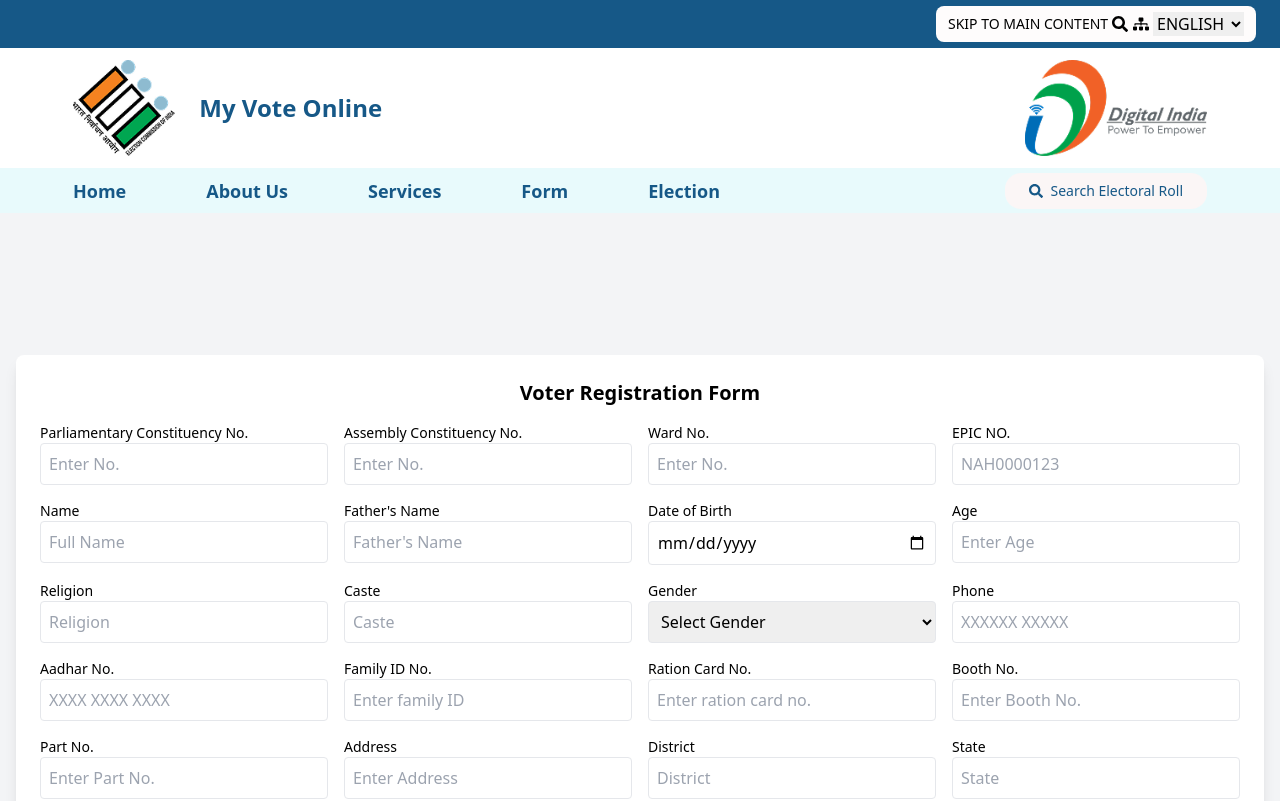
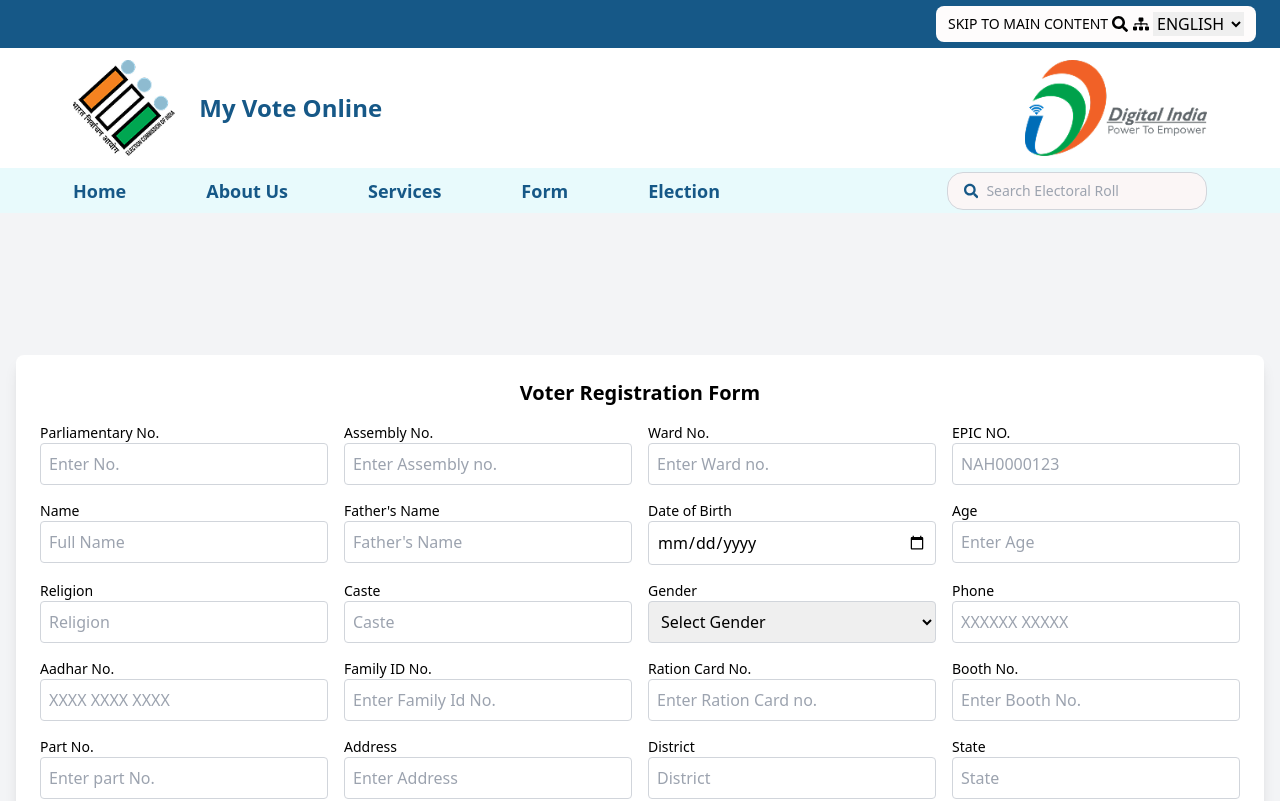
Before and after one commit to Prakashsuryaa/Myvoteonline, a React (Create React App) app in the folder frontend/: page /form in a window 1280 px wide. Shown: the top 801 px of the page. Built offline with nearby package versions, Linux system fonts and the light colour scheme.

Commit message:
fix the form

```diff
--- a/frontend/src/component/navbar.jsx
+++ b/frontend/src/component/navbar.jsx
@@ -13,7 +13,7 @@ const Navbar = () => {
             SKIP TO MAIN CONTENT
           </button>
           <FaSearch aria-label="Search" className="cursor-pointer" />
-          <FaSitemap aria-label="Sitemap "className="cursor-pointer" />
+          <FaSitemap aria-label="Sitemap " className="cursor-pointer" />
           <select name="" id="ENGLISH" className="cursor-pointer">
             <option value="">ENGLISH</option>
             <option value="">HINDI</option>
@@ -38,7 +38,7 @@ const Navbar = () => {
 
       {/* Navigation Bar */}
       <nav
-         className="text-[#165887] sticky top-0 w-full h-[45px] flex justify-between items-center border border-[#E8FAFC] bg-[#E8FAFC] z-50 px-[72px]"
+        className="text-[#165887] sticky top-0 w-full h-[45px] flex justify-between items-center border border-[#E8FAFC] bg-[#E8FAFC] z-50 px-[72px]"
         style={{ paddingLeft: "72px", paddingRight: "72px" }}
       >
         <ul className="flex space-x-20 text-lg font-semibold  cursor-pointer">
@@ -48,12 +48,15 @@ const Navbar = () => {
             </li>
           ))}
         </ul>
-        <button className="flex items-center gap-2 text-[#165887] text-sm px-6 py-2 rounded-2xl bg-[#FBF6F6]">
-          <FaSearch aria-label="Search" />
-          <span>Search Electoral Roll</span>
-        </button>
+        <div className="flex items-center bg-[#FBF6F6] rounded-2xl px-4 py-2 border border-gray-300">
+          <FaSearch className="text-[#165887] mr-2" aria-label="Search" />
+          <input
+            type="text"
+            placeholder="Search Electoral Roll"
+            className="bg-transparent outline-none text-[#165887] text-sm w-full"
+          />
+        </div>
       </nav>
-
     </>
   );
 };
--- a/frontend/src/component/voterform.jsx
+++ b/frontend/src/component/voterform.jsx
@@ -1,6 +1,40 @@
 import React, { useState } from "react";
 import Navbar from "./navbar";
 import Footer from "./footer";
+
+const InputField = ({ label, name, type = "text", value, onChange, placeholder, error }) => (
+  <div className="w-full">
+    <label className="block text-sm font-medium">{label}</label>
+    <input
+      name={name}
+      value={value}
+      onChange={onChange}
+      type={type}
+      className={`w-full border rounded p-2 ${error ? "border-red-500" : "border-gray-300"}`}
+      placeholder={placeholder}
+    />
+    {error && <p className="text-red-500 text-sm">{error}</p>}
+  </div>
+);
+
+const SelectField = ({ label, name, value, onChange, options, error }) => (
+  <div className="w-full">
+    <label className="block text-sm font-medium">{label}</label>
+    <select
+      name={name}
+      value={value}
+      onChange={onChange}
+      className={`w-full border rounded p-2 ${error ? "border-red-500" : "border-gray-300"}`}
+    >
+      {options.map((option) => (
+        <option key={option.value} value={option.value}>
+          {option.label}
+        </option>
+      ))}
+    </select>
+    {error && <p className="text-red-500 text-sm">{error}</p>}
+  </div>
+);
 
 const VoterForm = () => {
   const [formData, setFormData] = useState({
@@ -26,291 +60,85 @@ const VoterForm = () => {
     state: "",
   });
 
-  // Handle input change
+  const [errors, setErrors] = useState({});
+
   const handleChange = (e) => {
     setFormData({ ...formData, [e.target.name]: e.target.value });
   };
 
-  // Handle form submit
+  const validateForm = () => {
+    let newErrors = {};
+    if (!formData.name) newErrors.name = "Name is required";
+    if (!formData.phone) newErrors.phone = "Phone number is required";
+    setErrors(newErrors);
+    return Object.keys(newErrors).length === 0;
+  };
+
   const handleSubmit = (e) => {
-    e.preventDefault(); // Prevent page refresh
-    console.log("Form Data Submitted:", formData); // Log data to console
-    alert("Voter registration saved successfully!"); // Show success message
+    e.preventDefault();
+    if (validateForm()) {
+      alert("Voter registration saved successfully!");
+      setFormData({
+        parliamentaryNo: "",
+        assemblyNo: "",
+        wardNo: "",
+        epicNo: "",
+        name: "",
+        fatherName: "",
+        dob: "",
+        age: "",
+        religion: "",
+        caste: "",
+        gender: "",
+        phone: "",
+        aadharNo: "",
+        familyId: "",
+        rationCard: "",
+        boothNo: "",
+        partNo: "",
+        address: "",
+        district: "",
+        state: "",
+      });
+      setErrors({});
+    }
   };
 
   return (
-
     <div className="flex flex-col min-h-screen">
-      {/* Navbar */}
       <Navbar />
       <div className="flex justify-center items-center min-h-screen bg-gray-100 p-4 pt-10">
         <div className="bg-white shadow-lg rounded-lg p-6 w-full max-w-7xl">
-        <h2 className="text-xl font-semibold text-center mb-4">
-          Voter Registration Form
-        </h2>
+          <h2 className="text-xl font-semibold text-center mb-4">Voter Registration Form</h2>
+          <form onSubmit={handleSubmit} className="grid grid-cols-1 sm:grid-cols-2 md:grid-cols-3 lg:grid-cols-4 gap-4">
+            <InputField label="Parliamentary No." name="parliamentaryNo" value={formData.parliamentaryNo} onChange={handleChange} placeholder="Enter No." />
+            <InputField label="Assembly No." name="assemblyNo" value={formData.assemblyNo} onChange={handleChange} placeholder="Enter Assembly no." />
+            <InputField label="Ward No." name="wardNo" value={formData.wardNo} onChange={handleChange} placeholder="Enter Ward no." />
+            <InputField label="EPIC NO." name="epicNo" value={formData.epicNo} onChange={handleChange} placeholder="NAH0000123" />
+            <InputField label="Name" name="name" value={formData.name} onChange={handleChange} placeholder="Full Name" error={errors.name} />
+            <InputField label="Father's Name" name="fatherName" value={formData.fatherName} onChange={handleChange} placeholder="Father's Name" error={errors.fatherName} />
+            <InputField label="Date of Birth" name="dob" value={formData.dob} onChange={handleChange} type="date" error={errors.dob} />
+            <InputField label="Age" name="age" value={formData.age} onChange={handleChange} placeholder="Enter Age" error={errors.age} />
+            <InputField label="Religion" name="religion" value={formData.religion} onChange={handleChange} placeholder="Religion" />
+            <InputField label="Caste" name="caste" value={formData.caste} onChange={handleChange} placeholder="Caste" />
+            <SelectField label="Gender" name="gender" value={formData.gender} onChange={handleChange} options={[{ value: "", label: "Select Gender" }, { value: "male", label: "Male" }, { value: "female", label: "Female" }, { value: "other", label: "Other" }]} error={errors.gender} />
+            <InputField label="Phone" name="phone" value={formData.phone} onChange={handleChange} placeholder="XXXXXX XXXXX" error={errors.phone} />
+            <InputField label="Aadhar No." name="aadharNo" value={formData.aadharNo} onChange={handleChange} placeholder="XXXX XXXX XXXX" error={errors.aadharNo} />
+            <InputField label="Family ID No." name="familyId" value={formData.familyId} onChange={handleChange} placeholder="Enter Family Id No."  />
+            <InputField label="Ration Card No." name="rationCard" value={formData.rationCard} onChange={handleChange} placeholder="Enter Ration Card no." />
+            <InputField label="Booth No." name="boothNo" value={formData.boothNo} onChange={handleChange} placeholder="Enter Booth No." />
+            <InputField label="Part  No." name="partNo" value={formData.partNo} onChange={handleChange} placeholder="Enter part No." />
 
-        <form
-          onSubmit={handleSubmit}
-          className="grid grid-cols-1 md:grid-cols-2 lg:grid-cols-4 gap-4"
-        >
-          <div>
-            <label className="block text-sm font-medium">
-              Parliamentary Constituency No.
-            </label>
-            <input
-              name="parliamentaryNo"
-              value={formData.parliamentaryNo}
-              onChange={handleChange}
-              type="text"
-              className="w-full border rounded p-2"
-              placeholder="Enter No."
-            />
-          </div>
-
-          <div>
-            <label className="block text-sm font-medium">
-              Assembly Constituency No.
-            </label>
-            <input
-              name="assemblyNo"
-              value={formData.assemblyNo}
-              onChange={handleChange}
-              type="text"
-              className="w-full border rounded p-2"
-              placeholder="Enter No."
-            />
-          </div>
-
-          <div>
-            <label className="block text-sm font-medium">Ward No.</label>
-            <input
-              name="wardNo"
-              value={formData.wardNo}
-              onChange={handleChange}
-              type="text"
-              className="w-full border rounded p-2"
-              placeholder="Enter No."
-            />
-          </div>
-
-          <div>
-            <label className="block text-sm font-medium">EPIC NO.</label>
-            <input
-              name="epicNo"
-              value={formData.epicNo}
-              onChange={handleChange}
-              type="text"
-              className="w-full border rounded p-2"
-              placeholder="NAH0000123"
-            />
-          </div>
-
-          <div>
-            <label className="block text-sm font-medium">Name</label>
-            <input
-              name="name"
-              value={formData.name}
-              onChange={handleChange}
-              type="text"
-              className="w-full border rounded p-2"
-              placeholder="Full Name"
-            />
-          </div>
-
-          <div>
-            <label className="block text-sm font-medium">Father's Name</label>
-            <input
-              name="fatherName"
-              value={formData.fatherName}
-              onChange={handleChange}
-              type="text"
-              className="w-full border rounded p-2"
-              placeholder="Father's Name"
-            />
-          </div>
-
-          <div>
-            <label className="block text-sm font-medium">Date of Birth</label>
-            <input
-              name="dob"
-              value={formData.dob}
-              onChange={handleChange}
-              type="date"
-              className="w-full border rounded p-2"
-            />
-          </div>
-
-          <div>
-            <label className="block text-sm font-medium">Age</label>
-            <input
-              name="age"
-              value={formData.age}
-              onChange={handleChange}
-              type="text"
-              className="w-full border rounded p-2"
-              placeholder="Enter Age"
-            />
-          </div>
-
-          <div>
-            <label className="block text-sm font-medium">Religion</label>
-            <input
-              name="religion"
-              value={formData.religion}
-              onChange={handleChange}
-              type="text"
-              className="w-full border rounded p-2"
-              placeholder="Religion"
-            />
-          </div>
-
-          <div>
-            <label className="block text-sm font-medium">Caste</label>
-            <input
-              name="caste"
-              value={formData.caste}
-              onChange={handleChange}
-              type="text"
-              className="w-full border rounded p-2"
-              placeholder="Caste"
-            />
-          </div>
-
-          <div>
-            <label className="block text-sm font-medium">Gender</label>
-            <select
-              name="gender"
-              value={formData.gender}
-              onChange={handleChange}
-              className="w-full border rounded p-2"
-            >
-              <option value="">Select Gender</option>
-              <option value="male">Male</option>
-              <option value="female">Female</option>
-              <option value="other">Other</option>
-            </select>
-          </div>
-
-          <div>
-            <label className="block text-sm font-medium">Phone</label>
-            <input
-              name="phone"
-              value={formData.phone}
-              onChange={handleChange}
-              type="text"
-              className="w-full border rounded p-2"
-              placeholder="XXXXXX XXXXX"
-            />
-          </div>
-
-          <div>
-            <label className="block text-sm font-medium">Aadhar No.</label>
-            <input
-              name="aadharNo"
-              value={formData.aadharNo}
-              onChange={handleChange}
-              type="text"
-              className="w-full border rounded p-2"
-              placeholder="XXXX XXXX XXXX"
-            />
-          </div>
-
-          <div>
-            <label className="block text-sm font-medium">Family ID No.</label>
-            <input
-              name="familyId"
-              value={formData.familyId}
-              onChange={handleChange}
-              type="text"
-              className="w-full border rounded p-2"
-              placeholder="Enter family ID"
-            />
-          </div>
-
-          <div>
-            <label className="block text-sm font-medium">Ration Card No.</label>
-            <input
-              name="rationCard"
-              value={formData.rationCard}
-              onChange={handleChange}
-              type="text"
-              className="w-full border rounded p-2"
-              placeholder="Enter ration card no."
-            />
-          </div>
-
-          <div>
-            <label className="block text-sm font-medium">Booth No.</label>
-            <input
-              name="boothNo"
-              value={formData.boothNo}
-              onChange={handleChange}
-              type="text"
-              className="w-full border rounded p-2"
-              placeholder="Enter Booth No."
-            />
-          </div>
-
-          <div>
-            <label className="block text-sm font-medium">Part No.</label>
-            <input
-              name="partNo"
-              value={formData.partNo}
-              onChange={handleChange}
-              type="text"
-              className="w-full border rounded p-2"
-              placeholder="Enter Part No."
-            />
-          </div>
-
-          <div>
-            <label className="block text-sm font-medium">Address</label>
-            <input
-              name="address"
-              value={formData.address}
-              onChange={handleChange}
-              type="text"
-              className="w-full border rounded p-2"
-              placeholder="Enter Address"
-            />
-          </div>
-
-          <div>
-            <label className="block text-sm font-medium">District</label>
-            <input
-              name="district"
-              value={formData.district}
-              onChange={handleChange}
-              type="text"
-              className="w-full border rounded p-2"
-              placeholder="District"
-            />
-          </div>
-
-          <div>
-            <label className="block text-sm font-medium">State</label>
-            <input
-              name="state"
-              value={formData.state}
-              onChange={handleChange}
-              type="text"
-              className="w-full border rounded p-2"
-              placeholder="State"
-            />
-          </div>
-
-          <div className="col-span-4 flex justify-end mt-4">
-            <button
-              type="submit"
-              className="bg-blue-600 text-white px-6 py-2 rounded"
-            >
-              Save
-            </button>
+            <InputField label="Address" name="address" value={formData.address} onChange={handleChange} placeholder="Enter Address" error={errors.address} />
+            <InputField label="District" name="district" value={formData.district} onChange={handleChange} placeholder="District" error={errors.district} />
+            <InputField label="State" name="state" value={formData.state} onChange={handleChange} placeholder="State" error={errors.state} />
+            <div className="col-span-1 sm:col-span-2 md:col-span-3 lg:col-span-4 flex justify-end mt-4">
+              <button type="submit" className="bg-blue-600 text-white px-6 py-2 rounded">Save</button>
             </div>
           </form>
         </div>
       </div>
-    <Footer/>
+      <Footer />
     </div>
   );
 };
```
Lines whose indentation alone changed are shown as unchanged.
